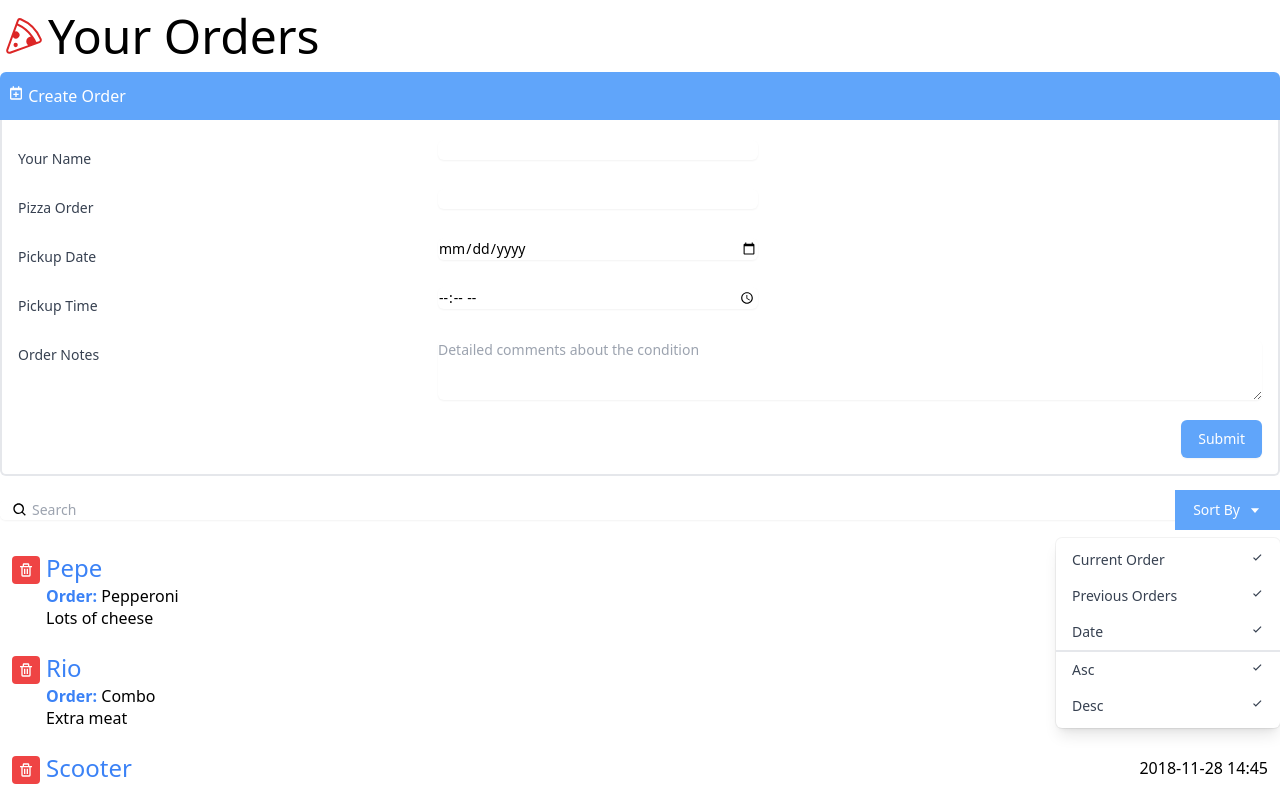
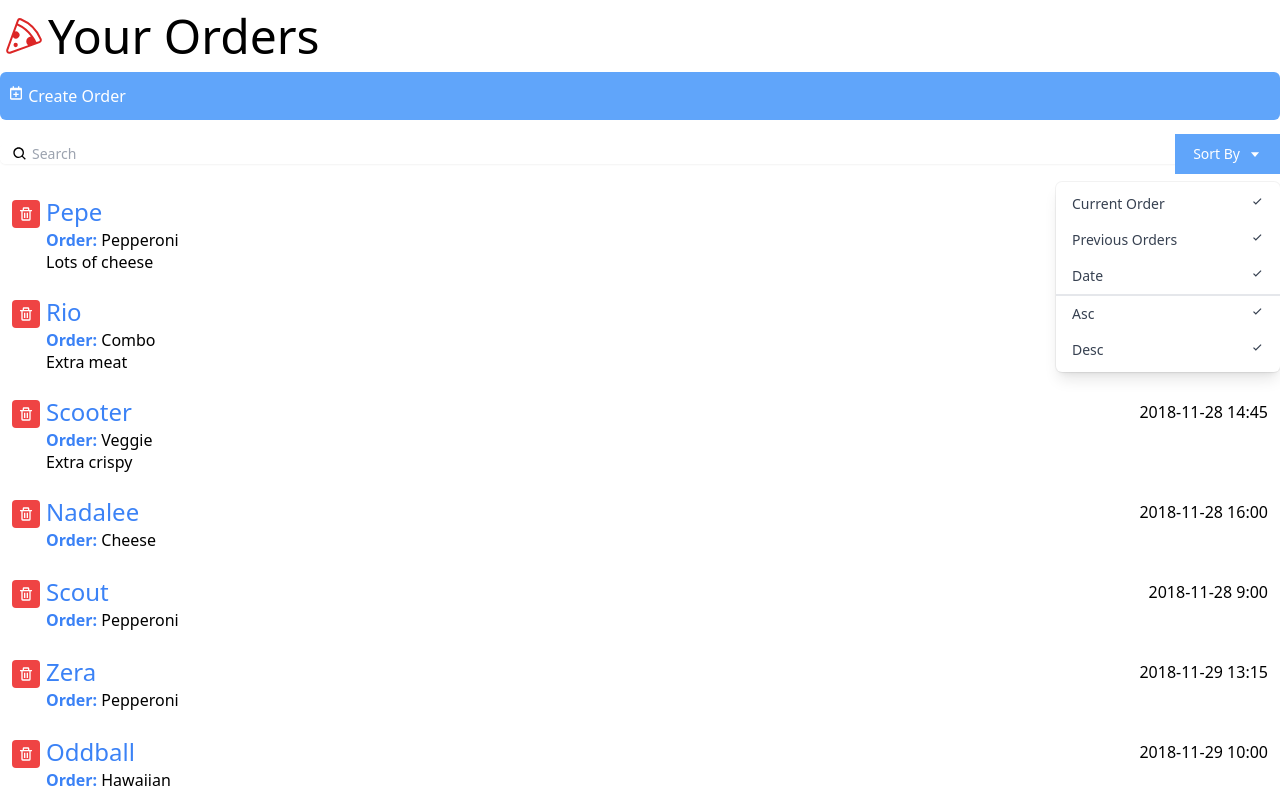
Before and after one commit to emmadickenson2/pizza_website, a React (Create React App) app in the folder pizzaapp/: page / in a window 1280 px wide. Shown: the top 788 px of the page. Built offline with nearby package versions, Linux system fonts and the light colour scheme; the HTML template or start-up script is replaced by a standard one.

Commit message:
form only shows after click

```diff
--- a/pizzaapp/src/components/AddOrder.js
+++ b/pizzaapp/src/components/AddOrder.js
@@ -1,11 +1,17 @@
 import { BiCalendarPlus} from "react-icons/bi"
+import { useState } from 'react';
 
 const AddOrder = () => {
+    let [toggleForm, setToggleForm] = useState(false)
     return (
         <div>
-        <button className="bg-blue-400 text-white px-2 py-3 w-full text-left rounded-t-md">
+        <button onClick={() => { setToggleForm(!toggleForm)} }
+            className={`bg-blue-400 text-white px-2 py-3 w-full text-left rounded-t-md
+            ${toggleForm ? 'rounded-t-md' : 'rounded-md'}`}>
           <div><BiCalendarPlus className="inline-block align-text-top" />  Create Order </div>
         </button>
+       {
+        toggleForm &&
         <div className="border-r-2 border-b-2 border-l-2 border-light-blue-500 rounded-b-md pl-4 pr-4 pb-4">
           <div className="sm:grid sm:grid-cols-3 sm:gap-4 sm:items-start  sm:pt-5">
             <label htmlFor="ownerName" className="block text-sm font-medium text-gray-700 sm:mt-px sm:pt-2">
@@ -66,6 +72,7 @@
             </div>
           </div>
         </div>
+       }
       </div>
     )
 }
--- a/pizzaapp/src/components/OrderInfo.js
+++ b/pizzaapp/src/components/OrderInfo.js
@@ -1,4 +1,5 @@
 import {BiTrash} from "react-icons/bi";
+
 const OrderInfo = ({order}) => {
     return (
         <li className="px-3 py-3 flex items-start">
```
